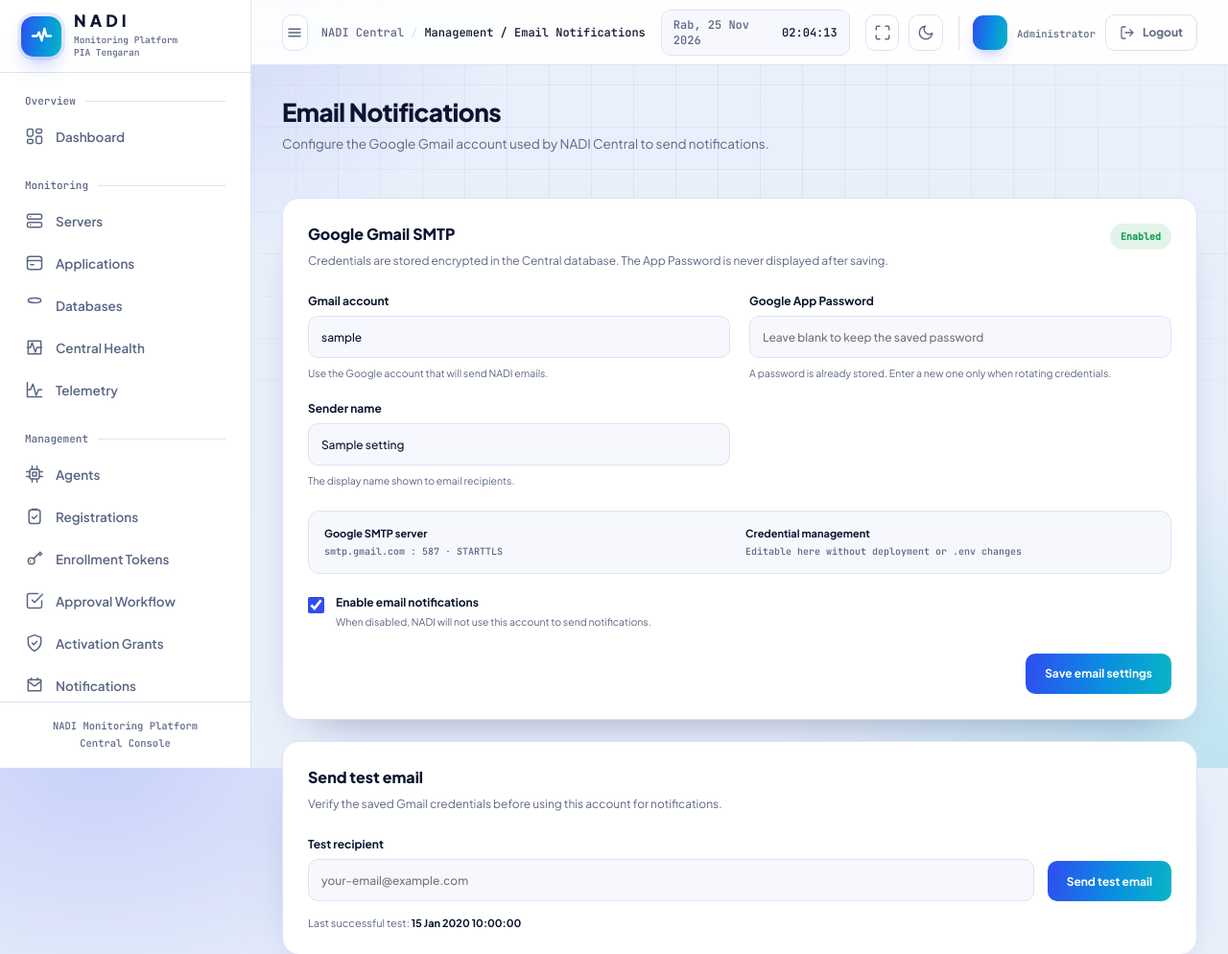
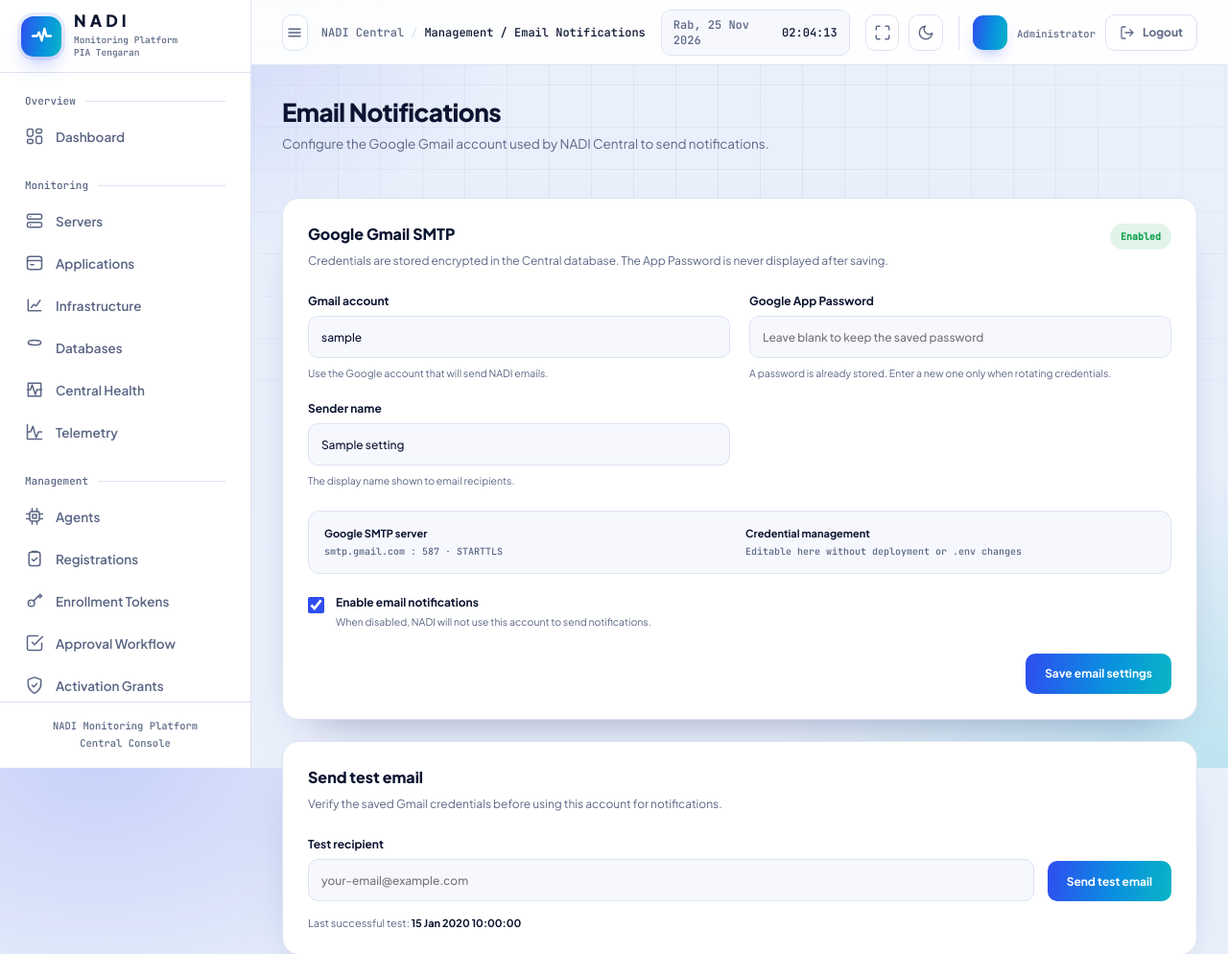
Before and after one commit to simfinance/nadi-central, a Laravel app: template resources/views/management/notification-mail.blade.php in a window 1280 px wide. Shown: the top 994 px of the page at 96% size. Run offline with Laravel 12, Linux system fonts and the light colour scheme; the template is opened without the code that fills it: most values are stand-ins (such as "Sample title", 1, 10 or a date in 2020); data that the repository does not hold is empty.

Commit message:
Add infrastructure monitoring navigation link

```diff
--- a/resources/views/layouts/app.blade.php
+++ b/resources/views/layouts/app.blade.php
@@ -479,6 +479,13 @@
                         <span>Applications</span>
                     </a>
 
+                    <a href="{{ route('monitoring.infrastructure') }}" class="menu-link {{ request()->routeIs('monitoring.infrastructure') ? 'active' : '' }}">
+                        <svg class="menu-icon" viewBox="0 0 24 24" fill="none" stroke="currentColor" stroke-width="1.8" stroke-linecap="round" stroke-linejoin="round">
+                            <path d="M4 19V5M4 19h16M8 15l3-4 3 2 5-7"/>
+                        </svg>
+                        <span>Infrastructure</span>
+                    </a>
+
                     <a href="{{ route('monitoring.databases') }}" class="menu-link {{ request()->routeIs('monitoring.databases') ? 'active' : '' }}">
                         <svg class="menu-icon" viewBox="0 0 24 24" fill="none" stroke="currentColor" stroke-width="1.8" stroke-linecap="round" stroke-linejoin="round"><ellipse cx="12" cy="6" rx="8" ry="3"/><path d="M46v12c0 1.7 3.6 3 8 3s8-1.3 8-3V6M4 12c0 1.7 3.6 3 8 3s8-1.3 8-3"/></svg>
                         <span>Databases</span>
```
